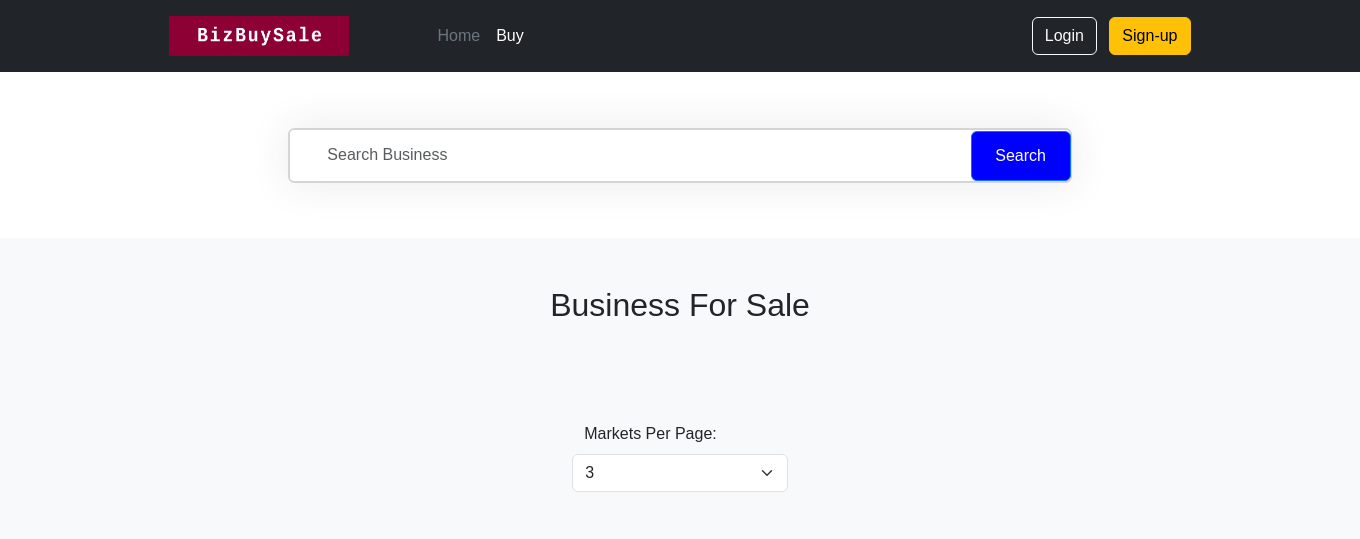
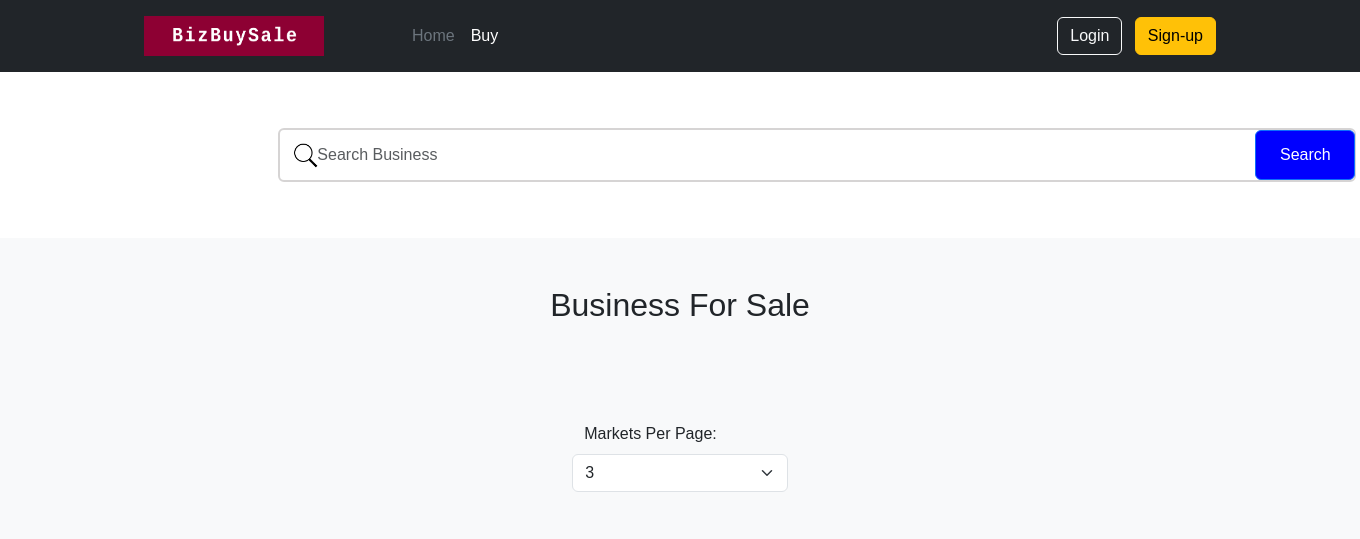
Before and after one commit to AghasMovsisyan/Biz-Buy-Sell, a Flask app: page / in a window 1360 px wide. Shown: the top 539 px of the page. Run offline with Flask 3, Linux system fonts and the light colour scheme; some libraries are stand-ins or nearby versions.

Commit message:
keep margins for all pages

```diff
--- a/flask_app/static/style.css
+++ b/flask_app/static/style.css
@@ -82,7 +82,7 @@ footer p {
 }
 
 .text-end {
-  margin-left: 500px;
+  margin-left: 551px;
 }
 input {
   padding: 3px 15px;
@@ -106,7 +106,7 @@ input {
   text-align: center;
 }
 
-/********************************************************/
+/***********************Search Bar*********************************/
 
 
 .height{
@@ -114,24 +114,32 @@ input {
  }
 
 
- .search{
- position: relative;
- box-shadow: 0 0 40px rgba(51, 51, 51, .1);
+ .search {
+  position: relative;
+  /* box-shadow: 0 0 40px rgba(51, 51, 51, .1); Remove or adjust this line */
+  width: 1078px; /* Set a fixed width for the search bar */
+  right: 10px;
+  margin: 0 auto; /* Center the search bar horizontally */
+}
 
- }
-
- .search input{
-
-  height: 55px;
+.search input {
+  height: 54px;
   text-indent: 25px;
   border: 2px solid #d6d4d4;
+  width: 100%; /* Set the input width to 100% to fill the parent container */
+}
 
+.search .fa-search {
+  position: absolute;
+}
 
- }
-
-.h3 {
-  padding: 22px;
-  text-align: center;
+.search button {
+  position: absolute;
+  top: 2px;
+  right: 1px;
+  height: 50px;
+  width: 100px;
+  background: blue;
 }
 
  #product_container .productBox {
@@ -157,16 +165,13 @@ input {
 
  }
 
- .search button{
 
-  position: absolute;
-  top: 3px;
-  right: 1px;
-  height: 50px;
-  width: 100px;
-  background: blue;
-
- }
+ .searchl {
+  height: 27px;
+  width: 27px;
+  margin-left: -1023px;
+  margin-top: 14px;
+}
 /*-----------------------------------------------------------------*/
  *{
   margin: 0;
@@ -223,6 +228,7 @@ input {
   font-size: 1em;
   margin-bottom: 5px;
 }
+
 
 .pagination{
   justify-content: center;
@@ -429,6 +435,3 @@ input {
 .edit-button:hover {
   background-color: #ff3401; /* Add your desired background color on hover */
 }
-
-
-/* -----------------Search Bar----------------------- */
--- a/flask_app/templates/index.html
+++ b/flask_app/templates/index.html
@@ -46,7 +46,7 @@
       <div class="row height d-flex justify-content-center align-items-center">
         <div class="col-md-7">
           <div class="search">
-            <i class="fa fa-search"></i>
+            <i class="fa fa-search"><img class="searchl" src="../logo/icons8-search-50.png" alt=""></i>
             <input type="text" class="form-control" placeholder="Search Business">
             <button class="btn btn-primary">Search</button>
           </div>
```
